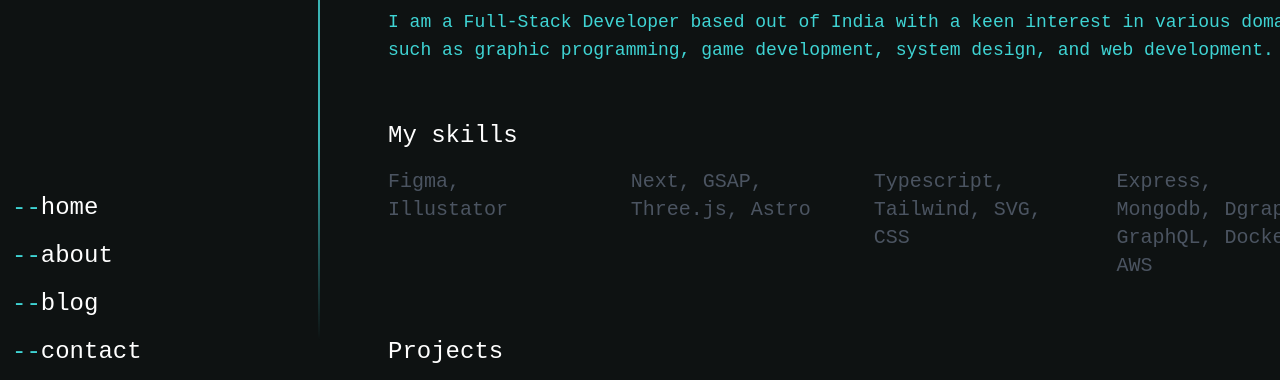
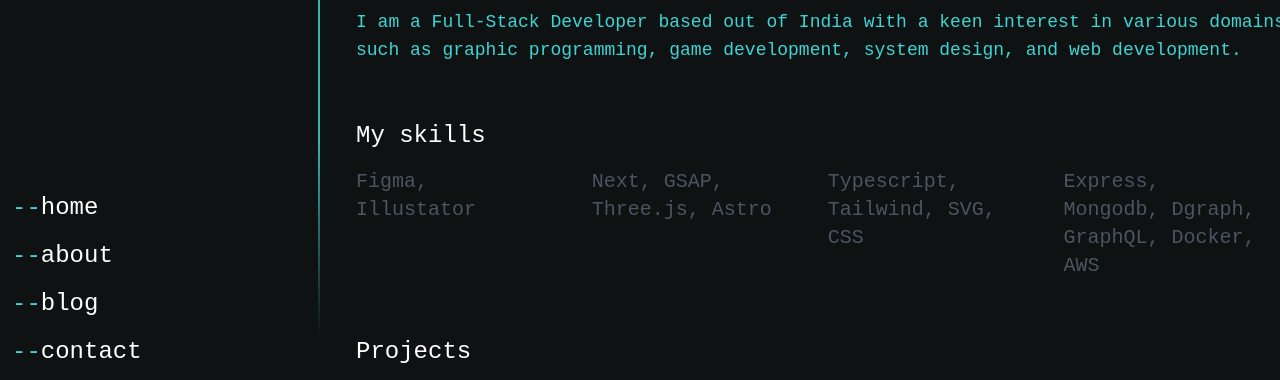
Before and after one commit to SubratKumarGupta/subratgupta-portfolio, an Astro site: page /about in a window 1280 px wide. Shown: the part 420-800 px from the top of the page. Built offline with nearby package versions, Linux system fonts and the light colour scheme; Astro itself is replaced by a stand-in of ours.

Commit message:
fixed about layout

```diff
--- a/src/pages/about.astro
+++ b/src/pages/about.astro
@@ -45,13 +45,13 @@
         </div>
       </div>
       <div
-        class="discriptions desktop:ml-12 mt-5 destop:w-[70%] mobile:w-[95%] text-primary-teal text-lg"
+        class="discriptions desktop:ml-4 mt-5 destop:w-[70%] mobile:w-[95%] text-primary-teal text-lg"
       >
         I am a Full-Stack Developer based out of India with a keen interest in
         various domains such as graphic programming, game development, system
         design, and web development.
       </div>
-      <div class="content desktop:ml-12 pb-20">
+      <div class="content desktop:ml-4 pb-20">
         <div class="skils mt-14">
           <h3 class="text-2xl font-medium">My skills</h3>
           <ul class="flex mobile:flex-col mt-4 text-xl">
@@ -112,7 +112,7 @@
               I created a personal blog using Astro as a static site generator (SSG)
               that achieved a perfect Lighthouse score of 100 <br />
             </li>
-            <li class="mr-10 mobile:mb-3 desktop:w-1/2">
+            <li class="mr-3 mobile:mr-10 mobile:mb-3 desktop:w-1/2">
               <span class="text-primary-teal">Dgraph init</span>
               <br />
               <span class="text-gray text-lg"
```
